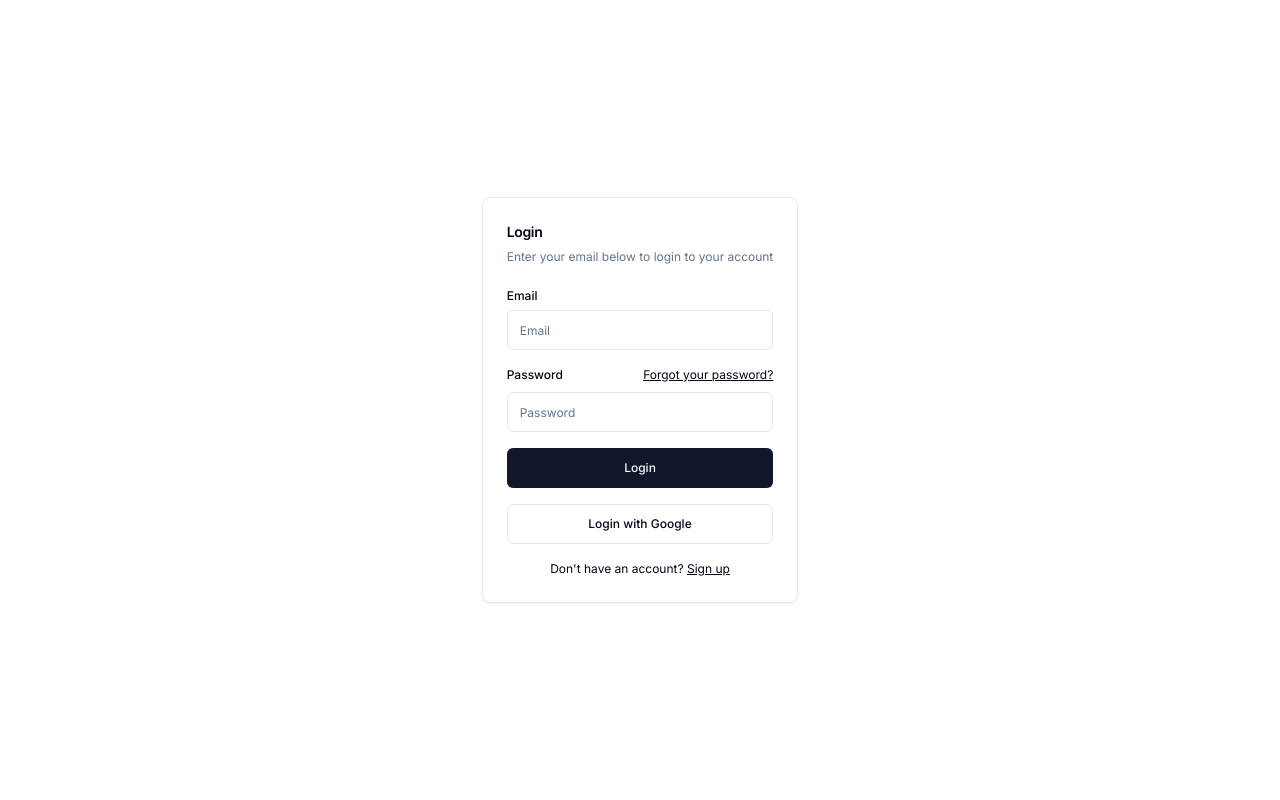
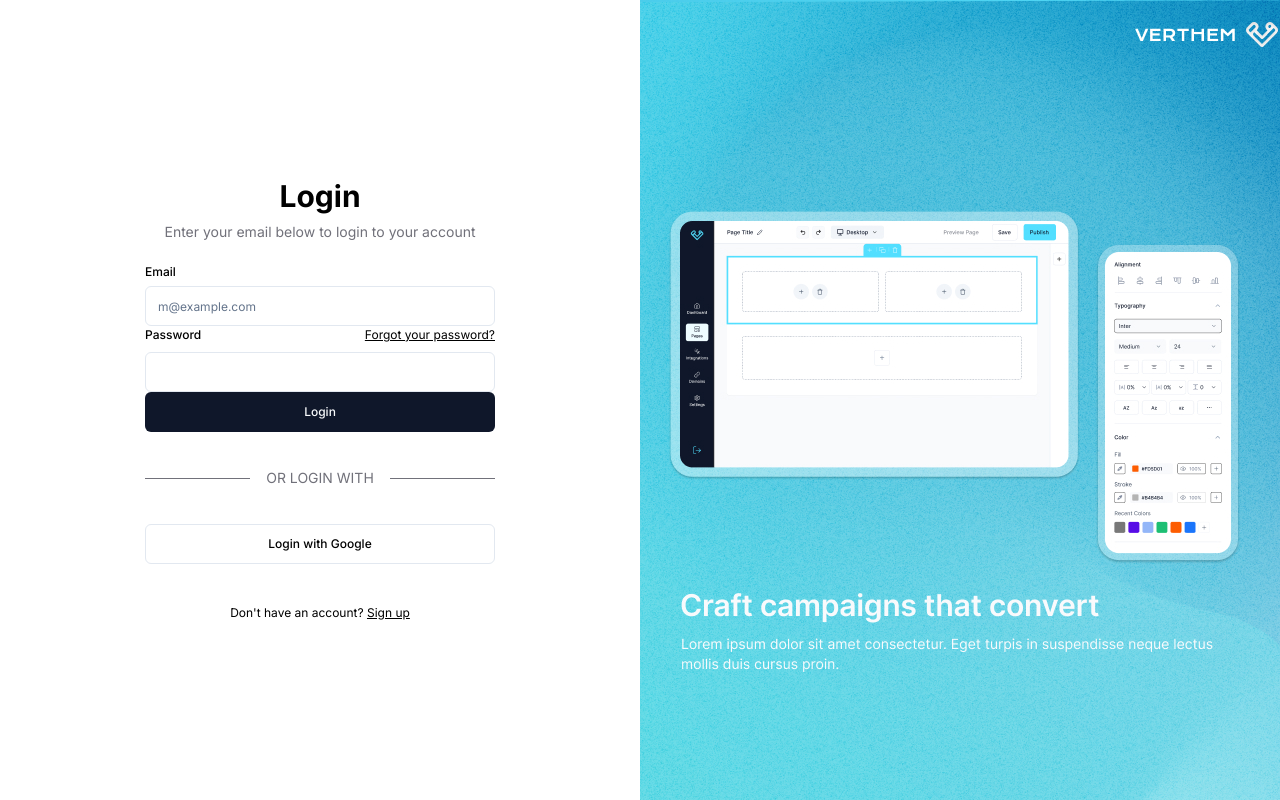
Before and after one commit to krizoeris/Verthem, a Next.js app: page /login in a window 1280 px wide. Built offline with nearby package versions, Linux system fonts and the light colour scheme.

Commit message:
update ui based on the figma design for login and register

```diff
--- a/app/(auth)/layout.tsx
+++ b/app/(auth)/layout.tsx
@@ -1,7 +1,23 @@
+import Image from "next/image";
+import Link from "next/link";
+
+import { Button } from "@/components/ui/button";
+import { Input } from "@/components/ui/input";
+import { Label } from "@/components/ui/label";
+
 export default function Layout({ children }: { children: React.ReactNode }) {
   return (
-    <main className="flex items-center justify-center md:h-screen">
-      {children}
-    </main>
+    <div className="w-full lg:grid lg:min-h-[600px] lg:grid-cols-2 xl:min-h-[800px]">
+      <div className="flex items-center justify-center py-12">{children}</div>
+      <div className="hidden bg-muted lg:block">
+        <Image
+          src="/images/workspace.jpg"
+          alt="Image"
+          width="1920"
+          height="1080"
+          className="h-full w-full object-cover dark:brightness-[0.2] dark:grayscale"
+        />
+      </div>
+    </div>
   );
 }
--- a/app/(auth)/login/page.tsx
+++ b/app/(auth)/login/page.tsx
@@ -1,48 +1,26 @@
 import Link from "next/link";
 
 import { Button } from "@/components/ui/button";
-import {
-  Card,
-  CardContent,
-  CardDescription,
-  CardHeader,
-  CardTitle,
-} from "@/components/ui/card";
-import { Input } from "@/components/ui/input";
-import { Label } from "@/components/ui/label";
+import LoginForm from "@/components/auth/LoginForm";
 
 export default function LoginPage() {
   return (
-    <Card className="mx-auto max-w-sm">
-      <CardHeader>
-        <CardTitle className="text-2xl">Login</CardTitle>
-        <CardDescription>
+    <div className="mx-auto grid w-[350px] gap-6">
+      <div className="grid gap-2 text-center">
+        <h1 className="text-3xl font-bold">Login</h1>
+        <p className="text-balance text-muted-foreground">
           Enter your email below to login to your account
-        </CardDescription>
-      </CardHeader>
-      <CardContent>
+        </p>
+      </div>
       <div className="grid gap-4">
-          <div className="grid gap-2">
-            <Label htmlFor="email">Email</Label>
-            <Input id="email" type="email" placeholder="Email" required />
+        <LoginForm />
+        <div className="relative flex py-5 items-center">
+          <div className="flex-grow border-t border-muted-foreground"></div>
+          <span className="flex-shrink mx-4 text-muted-foreground">
+            OR LOGIN WITH
+          </span>
+          <div className="flex-grow border-t border-muted-foreground"></div>
         </div>
-          <div className="grid gap-2">
-            <div className="flex items-center">
-              <Label htmlFor="password">Password</Label>
-              <Link href="#" className="ml-auto inline-block text-sm underline">
-                Forgot your password?
-              </Link>
-            </div>
-            <Input
-              id="password"
-              type="password"
-              placeholder="Password"
-              required
-            />
-          </div>
-          <Button type="submit" className="w-full">
-            Login
-          </Button>
         <Button variant="outline" className="w-full">
           Login with Google
         </Button>
@@ -53,7 +31,6 @@ export default function LoginPage() {
           Sign up
         </Link>
       </div>
-      </CardContent>
-    </Card>
+    </div>
   );
 }
--- a/app/(auth)/signup/page.tsx
+++ b/app/(auth)/signup/page.tsx
@@ -1,33 +1,37 @@
 import Link from "next/link";
-import {
-  Card,
-  CardContent,
-  CardDescription,
-  CardHeader,
-  CardTitle,
-} from "@/components/ui/card";
+
+import { Button } from "@/components/ui/button";
+import LoginForm from "@/components/auth/LoginForm";
 import SignupForm from "@/components/auth/SignUpForm";
 
 export default function SignUpPage() {
   return (
-    <Card className="mx-auto max-w-sm">
-      <CardHeader>
-        <CardTitle className="text-xl">Sign Up</CardTitle>
-        <CardDescription>
+    <div className="mx-auto grid w-[350px] gap-6">
+      <div className="grid gap-2 text-center">
+        <h1 className="text-3xl font-bold">Create an account</h1>
+        <p className="text-balance text-muted-foreground">
           Enter your information to create an account
-        </CardDescription>
-      </CardHeader>
-      <CardContent>
+        </p>
+      </div>
       <div className="grid gap-4">
         <SignupForm />
+        <div className="relative flex py-5 items-center">
+          <div className="flex-grow border-t border-muted-foreground"></div>
+          <span className="flex-shrink mx-4 text-muted-foreground">
+            OR LOGIN WITH
+          </span>
+          <div className="flex-grow border-t border-muted-foreground"></div>
+        </div>
+        <Button variant="outline" className="w-full">
+          Login with Google
+        </Button>
       </div>
       <div className="mt-4 text-center text-sm">
         Already have an account?{" "}
         <Link href="#" className="underline">
-            Sign in
+          Login
         </Link>
       </div>
-      </CardContent>
-    </Card>
+    </div>
   );
 }
--- /dev/null
+++ b/components/auth/LoginForm.tsx
@@ -0,0 +1,30 @@
+import { Label } from "@/components/ui/label";
+import { Input } from "@/components/ui/input";
+import { Button } from "@/components/ui/button";
+import Link from "next/link";
+
+export default function LoginForm() {
+  return (
+    <form>
+      <div className="grid gap-2">
+        <Label htmlFor="email">Email</Label>
+        <Input id="email" type="email" placeholder="m@example.com" required />
+      </div>
+      <div className="grid gap-2">
+        <div className="flex items-center">
+          <Label htmlFor="password">Password</Label>
+          <Link
+            href="/forgot-password"
+            className="ml-auto inline-block text-sm underline"
+          >
+            Forgot your password?
+          </Link>
+        </div>
+        <Input id="password" type="password" required />
+      </div>
+      <Button type="submit" className="w-full">
+        Login
+      </Button>
+    </form>
+  );
+}
--- a/components/auth/SignUpForm.tsx
+++ b/components/auth/SignUpForm.tsx
@@ -5,28 +5,50 @@ import { Label } from "@/components/ui/label";
 
 import { createUser, State } from "@/actions/userActions";
 import { useFormState } from "react-dom";
+
 export default function SignupForm() {
   const initialState: State = { message: null, errors: {} }; // Ensure initialState matches State type
   const [state, dispatch] = useFormState(createUser, initialState);
   return (
     <form action={dispatch}>
+      <div className="grid gap-4">
+        <div className="grid grid-cols-2 gap-4">
           <div className="grid gap-2">
-        <Label htmlFor="name">Name</Label>
+            <Label htmlFor="name">First Name</Label>
             <Input
-          id="name"
-          name="name"
+              id="fname"
+              name="fname"
               placeholder="Max"
-          aria-describedby="name-error"
+              aria-describedby="fname-error"
             />
-        <div id="name-error" aria-live="polite" aria-atomic="true">
+            {/* <div id="name-error" aria-live="polite" aria-atomic="true">
             {state.errors?.name &&
               state.errors.name.map((error: string) => (
                 <p className="mt-2 text-sm text-red-500" key={error}>
                   {error}
                 </p>
               ))}
+          </div> */}
+          </div>
+          <div className="grid gap-2">
+            <Label htmlFor="lname">Last Name</Label>
+            <Input
+              id="name"
+              name="lname"
+              placeholder="Robinson"
+              aria-describedby="name-error"
+            />
+            {/* <div id="name-error" aria-live="polite" aria-atomic="true">
+            {state.errors?.name &&
+              state.errors.name.map((error: string) => (
+                <p className="mt-2 text-sm text-red-500" key={error}>
+                  {error}
+                </p>
+              ))}
+          </div> */}
           </div>
         </div>
+
         <div className="grid gap-2">
           <Label htmlFor="email">Email</Label>
           <Input
@@ -66,6 +88,7 @@ export default function SignupForm() {
         <Button type="submit" className="w-full">
           Create an account
         </Button>
+      </div>
     </form>
   );
 }
--- a/tailwind.config.ts
+++ b/tailwind.config.ts
@@ -3,10 +3,10 @@ import type { Config } from "tailwindcss"
 const config = {
   darkMode: ["class"],
   content: [
-    './pages/**/*.{ts,tsx}',
-    './components/**/*.{ts,tsx}',
-    './app/**/*.{ts,tsx}',
-    './src/**/*.{ts,tsx}',
+    "./pages/**/*.{ts,tsx}",
+    "./components/**/*.{ts,tsx}",
+    "./app/**/*.{ts,tsx}",
+    "./src/**/*.{ts,tsx}",
   ],
   prefix: "",
   theme: {
@@ -17,14 +17,15 @@ const config = {
         "2xl": "1400px",
       },
     },
-    fontSize: {
-      sm: ['12px', '18px'],
-      base: ['14px', '20px'],
-      lg: ['20px', '28px'],
-      xl: ['24px', '32px'],
-    },
     extend: {
+      fontSize: {
+        sm: ["12px", "18px"],
+        base: ["14px", "20px"],
+        lg: ["20px", "28px"],
+        xl: ["24px", "32px"],
+      },
       colors: {
+        "muted-foreground": "hsl(var(--muted-foreground))",
         accent: {
           "100": "#52DFFF",
           "75": "#41adca",
@@ -48,6 +49,6 @@ const config = {
     },
   },
   plugins: [require("tailwindcss-animate")],
-} satisfies Config
+} satisfies Config;
 
 export default config
```
Also changed, not shown: public/images/workspace.jpg (added), 1 other file (tests, documents, lock files or other folders). Lines whose indentation alone changed are shown as unchanged.
